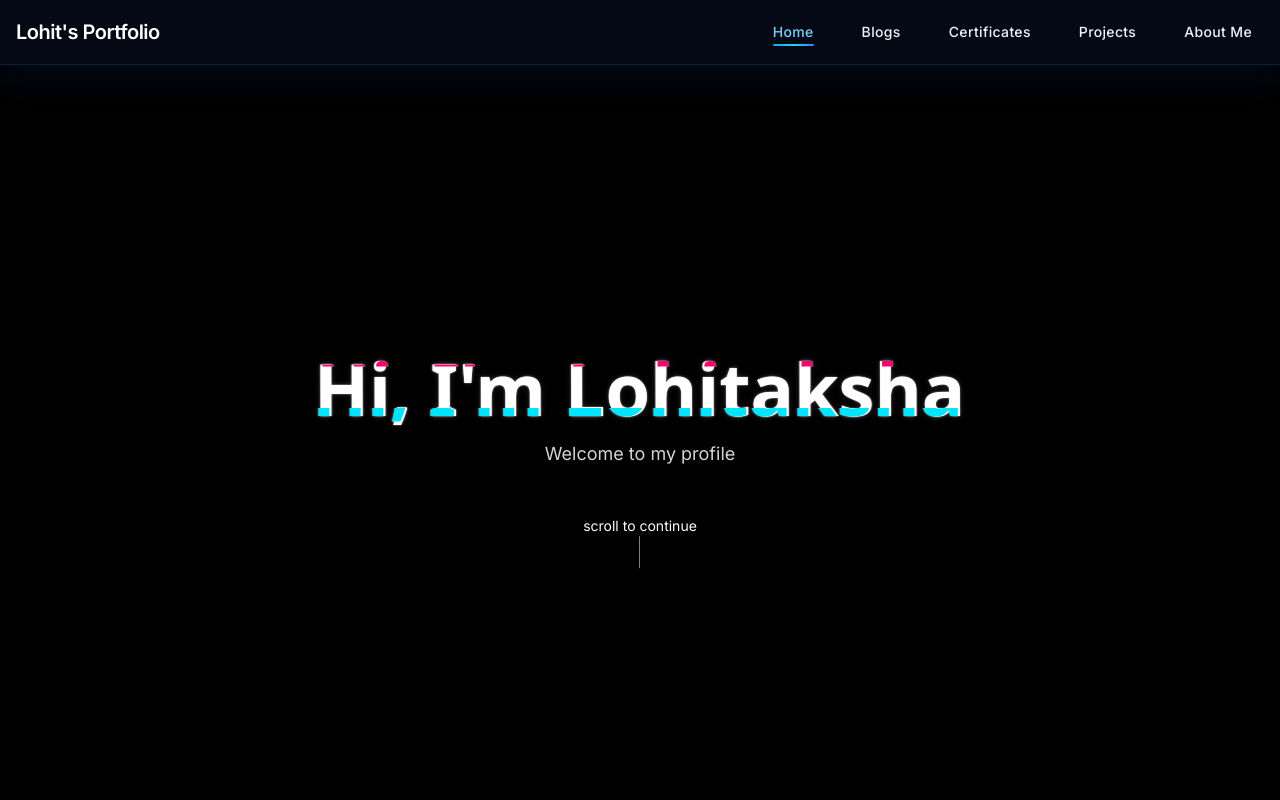
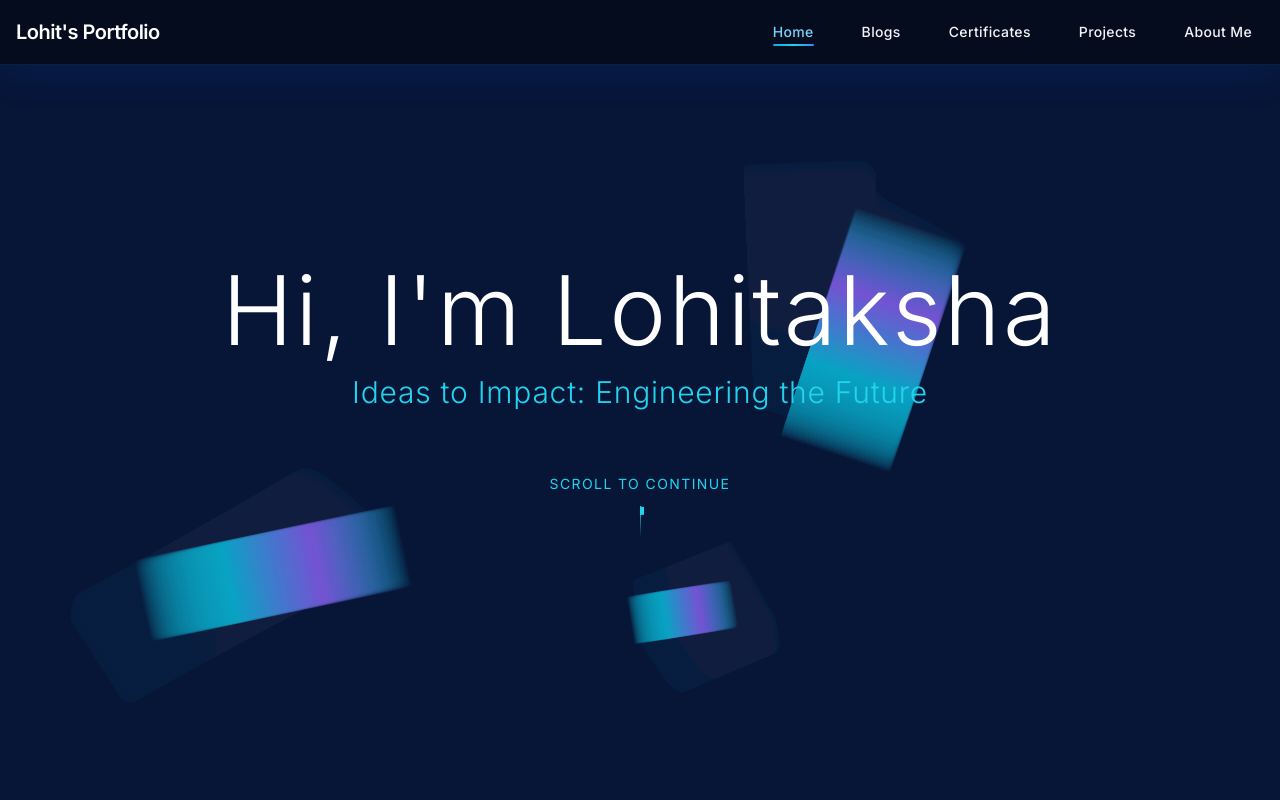
Before and after one commit to lohitaksha06/Portfolio, a Next.js app: page / in a window 1280 px wide. Shown: the top 800 px of the page. Built offline with nearby package versions, Linux system fonts and the light colour scheme.

Commit message:
new theme

```diff
--- a/src/app/page.tsx
+++ b/src/app/page.tsx
@@ -1,7 +1,9 @@
 'use client'
 
 import { useState, useEffect, useRef } from 'react'
+import { motion } from 'framer-motion'
 import Header from '@/components/layout/Header'
+import NeonGradientBackground from '@/components/animations/NeonGradientBackground'
 
 export default function Home() {
   const [showScrollText, setShowScrollText] = useState(false)
@@ -12,7 +14,7 @@ export default function Home() {
     // Show scroll text after a delay
     const scrollTextTimer = setTimeout(() => {
       setShowScrollText(true)
-    }, 2000)
+    }, 1000)
 
     // Observe blogs section
     const observer = new IntersectionObserver(
@@ -37,30 +39,47 @@ export default function Home() {
     <>
       <Header />
 
-      {/* Hero Section */}
-      <main id="home" className="relative grid min-h-screen place-items-center bg-black pt-32 text-white">
-        <div className="text-center px-4">
-          <h1
-            className="glitch text-5xl sm:text-6xl md:text-7xl font-extrabold leading-tight relative"
-            data-text={`Hi, I'm Lohitaksha`}
+      {/* Hero Section with Neon Theme */}
+      <main id="home" className="relative flex min-h-screen items-center justify-center bg-slate-950 text-white overflow-hidden">
+        <NeonGradientBackground />
+
+        <div className="relative z-10 text-center px-4">
+          <motion.h1
+            className="text-5xl sm:text-6xl md:text-7xl lg:text-8xl font-light tracking-wide mb-4 text-white"
+            initial={{ opacity: 0, y: 20 }}
+            animate={{ opacity: 1, y: 0 }}
+            transition={{ duration: 0.8 }}
           >
-            {`Hi, I'm Lohitaksha`}
-          </h1>
-          <p className="mt-4 text-lg text-zinc-300">Welcome to my profile</p>
+            Hi, I&apos;m Lohitaksha
+          </motion.h1>
+
+          <motion.p
+            className="text-lg md:text-2xl lg:text-3xl font-light text-cyan-400 mb-12 tracking-wide"
+            initial={{ opacity: 0, y: 20 }}
+            animate={{ opacity: 1, y: 0 }}
+            transition={{ duration: 0.8, delay: 0.2 }}
+          >
+            Ideas to Impact: Engineering the Future
+          </motion.p>
 
           {/* Scroll to continue text */}
-          <div
-            className={`mt-12 transition-opacity duration-1000 ${
+          <motion.div
+            className={`mt-16 transition-opacity duration-1000 ${
               showScrollText ? 'opacity-100' : 'opacity-0'
             }`}
+            initial={{ opacity: 0 }}
+            animate={{ opacity: showScrollText ? 1 : 0 }}
           >
-            <p className="text-white text-sm animate-pulse">scroll to continue</p>
-            <div className="mt-2 w-px h-8 bg-white/50 mx-auto animate-bounce"></div>
-          </div>
+            <p className="text-cyan-400 text-sm tracking-widest uppercase">scroll to continue</p>
+            <div className="mt-3 w-px h-8 bg-gradient-to-b from-cyan-400 to-transparent mx-auto">
+              <motion.div
+                animate={{ y: [0, 8, 0] }}
+                transition={{ duration: 2, repeat: Infinity }}
+                className="w-1 h-2 bg-cyan-400 mx-auto"
+              />
+            </div>
+          </motion.div>
         </div>
-
-        {/* subtle scanline overlay */}
-        <div className="pointer-events-none fixed inset-0 bg-[linear-gradient(rgba(255,255,255,0.12)_1px,transparent_1px)] bg-[length:100%_3px] opacity-[0.04]" />
       </main>
 
       {/* Content Sections */}
--- /dev/null
+++ b/src/components/animations/NeonGradientBackground.tsx
@@ -0,0 +1,114 @@
+'use client'
+
+import { useEffect, useRef } from 'react'
+
+const NeonGradientBackground = () => {
+  const canvasRef = useRef<HTMLCanvasElement>(null)
+
+  useEffect(() => {
+    const canvas = canvasRef.current
+    if (!canvas) return
+
+    const ctx = canvas.getContext('2d')
+    if (!ctx) return
+
+    canvas.width = window.innerWidth
+    canvas.height = window.innerHeight
+
+    const lines: Array<{
+      x: number
+      y: number
+      vx: number
+      vy: number
+      width: number
+      angle: number
+    }> = []
+
+    // Create animated gradient lines
+    for (let i = 0; i < 3; i++) {
+      lines.push({
+        x: Math.random() * canvas.width,
+        y: Math.random() * canvas.height,
+        vx: (Math.random() - 0.5) * 0.5,
+        vy: (Math.random() - 0.5) * 0.5,
+        width: 100 + Math.random() * 200,
+        angle: Math.random() * Math.PI * 2,
+      })
+    }
+
+    const animate = () => {
+      // Clear canvas with semi-transparent dark background
+      ctx.fillStyle = 'rgba(15, 23, 42, 0.1)'
+      ctx.fillRect(0, 0, canvas.width, canvas.height)
+
+      lines.forEach((line, index) => {
+        // Update position
+        line.x += line.vx
+        line.y += line.vy
+        line.angle += 0.001
+
+        // Wrap around edges
+        if (line.x > canvas.width + 100) line.x = -100
+        if (line.x < -100) line.x = canvas.width + 100
+        if (line.y > canvas.height + 100) line.y = -100
+        if (line.y < -100) line.y = canvas.height + 100
+
+        // Create gradient
+        const gradient = ctx.createLinearGradient(
+          line.x,
+          line.y,
+          line.x + Math.cos(line.angle) * line.width,
+          line.y + Math.sin(line.angle) * line.width
+        )
+
+        // Cyan to purple gradient
+        const colors = [
+          'rgba(6, 182, 212, 0)',
+          'rgba(6, 182, 212, 0.4)',
+          'rgba(139, 92, 246, 0.3)',
+          'rgba(6, 182, 212, 0)',
+        ]
+
+        colors.forEach((color, i) => {
+          gradient.addColorStop(i / (colors.length - 1), color)
+        })
+
+        // Draw the gradient line
+        ctx.strokeStyle = gradient
+        ctx.lineWidth = 80 + Math.sin(Date.now() / 1000 + index) * 40
+        ctx.lineCap = 'round'
+        ctx.lineJoin = 'round'
+
+        ctx.beginPath()
+        ctx.moveTo(line.x, line.y)
+        ctx.lineTo(
+          line.x + Math.cos(line.angle) * line.width,
+          line.y + Math.sin(line.angle) * line.width
+        )
+        ctx.stroke()
+      })
+
+      requestAnimationFrame(animate)
+    }
+
+    animate()
+
+    const handleResize = () => {
+      canvas.width = window.innerWidth
+      canvas.height = window.innerHeight
+    }
+
+    window.addEventListener('resize', handleResize)
+    return () => window.removeEventListener('resize', handleResize)
+  }, [])
+
+  return (
+    <canvas
+      ref={canvasRef}
+      className="fixed inset-0 z-0"
+      style={{ mixBlendMode: 'screen' }}
+    />
+  )
+}
+
+export default NeonGradientBackground
--- a/src/components/sections/HeroSection.tsx
+++ b/src/components/sections/HeroSection.tsx
@@ -1,84 +1,58 @@
 'use client'
 
 import { motion } from 'framer-motion'
-import InteractiveBackground from '../animations/InteractiveBackground'
+import NeonGradientBackground from '../animations/NeonGradientBackground'
 
 const HeroSection = () => {
-  const headline = "Your Name"
-  const subheadline = "A UX Engineer Crafting Digital Experiences"
-
-  const sentence = {
-    hidden: { opacity: 0 },
-    visible: (i = 1) => ({
-      opacity: 1,
-      transition: { staggerChildren: 0.12, delayChildren: i * 0.5 },
-    }),
-  }
-
-  const letter = {
-    hidden: { opacity: 0, y: 50 },
-    visible: {
-      opacity: 1,
-      y: 0,
-      transition: {
-        type: 'spring',
-        damping: 12,
-        stiffness: 100,
-      },
-    },
-  }
+  const headline = "Hi, I'm Lohitaksha"
+  const subheadline = "Ideas to Impact: Engineering the Future"
 
   return (
-    <section className="relative flex items-center justify-center h-screen bg-gradient-to-br from-gray-900 via-purple-900 to-violet-900 text-white overflow-hidden">
-      {/* The 3D background */}
-      <InteractiveBackground />
+    <section className="relative flex items-center justify-center min-h-screen bg-slate-950 text-white overflow-hidden">
+      {/* Neon Gradient Background */}
+      <NeonGradientBackground />
 
       {/* Content with higher z-index */}
-      <div className="relative z-10 text-center px-4">
-        <motion.h1
-          className="text-6xl md:text-8xl lg:text-9xl font-bold tracking-tighter mb-6"
-          variants={sentence}
-          initial="hidden"
-          animate="visible"
+      <div className="relative z-10 text-center px-4 py-20">
+        <motion.div
+          initial={{ opacity: 0, y: 20 }}
+          animate={{ opacity: 1, y: 0 }}
+          transition={{ duration: 0.8 }}
         >
-          {headline.split("").map((char, index) => (
-            <motion.span
-              key={index}
-              variants={letter}
-              className="inline-block"
-            >
-              {char === " " ? "\u00A0" : char}
-            </motion.span>
-          ))}
-        </motion.h1>
+          <h1 className="text-5xl md:text-7xl lg:text-8xl font-light tracking-wider mb-4 text-white">
+            {headline.split('\n').map((line, i) => (
+              <div key={i}>{line}</div>
+            ))}
+          </h1>
+        </motion.div>
 
         <motion.h2
-          className="text-xl md:text-3xl lg:text-4xl font-light text-gray-300 mb-8"
+          className="text-lg md:text-2xl lg:text-3xl font-light text-cyan-400 mb-12 tracking-wide"
           initial={{ opacity: 0, y: 20 }}
           animate={{ opacity: 1, y: 0 }}
-          transition={{ duration: 0.8, delay: 1.5 }}
+          transition={{ duration: 0.8, delay: 0.2 }}
         >
           {subheadline}
         </motion.h2>
 
         <motion.div
-          className="flex flex-col sm:flex-row gap-4 justify-center items-center"
+          className="flex flex-col sm:flex-row gap-6 justify-center items-center"
           initial={{ opacity: 0, y: 20 }}
           animate={{ opacity: 1, y: 0 }}
-          transition={{ duration: 0.8, delay: 2 }}
+          transition={{ duration: 0.8, delay: 0.4 }}
         >
           <motion.button
-            whileHover={{ scale: 1.05 }}
+            whileHover={{ scale: 1.05, boxShadow: "0 0 20px rgba(6, 182, 212, 0.5)" }}
             whileTap={{ scale: 0.95 }}
-            className="bg-gradient-to-r from-purple-600 to-pink-600 hover:from-purple-700 hover:to-pink-700 text-white font-bold py-4 px-8 rounded-full transition-all duration-300 shadow-lg hover:shadow-xl"
+            className="bg-cyan-500 hover:bg-cyan-600 text-slate-950 font-bold py-3 px-8 rounded-full transition-all duration-300 shadow-lg"
           >
             View My Work
           </motion.button>
 
           <motion.button
-            whileHover={{ scale: 1.05 }}
+            whileHover={{ scale: 1.05, borderColor: "rgb(6, 182, 212)", boxShadow: "0 0 20px rgba(6, 182, 212, 0.3)" }}
             whileTap={{ scale: 0.95 }}
-            className="border-2 border-white hover:bg-white hover:text-gray-900 text-white font-bold py-4 px-8 rounded-full transition-all duration-300"
+            className="border-2 border-cyan-400 hover:border-cyan-300 text-cyan-400 hover:text-cyan-300 font-bold py-3 px-8 rounded-full transition-all duration-300"
           >
             Get In Touch
           </motion.button>
@@ -90,12 +64,12 @@ const HeroSection = () => {
         className="absolute bottom-8 left-1/2 transform -translate-x-1/2"
         initial={{ opacity: 0 }}
         animate={{ opacity: 1 }}
-        transition={{ delay: 3 }}
+        transition={{ delay: 1 }}
       >
         <motion.div
           animate={{ y: [0, 10, 0] }}
           transition={{ duration: 2, repeat: Infinity }}
-          className="w-6 h-10 border-2 border-white rounded-full flex justify-center"
+          className="w-6 h-10 border-2 border-cyan-400 rounded-full flex justify-center"
         >
           <motion.div
             animate={{ y: [0, 12, 0] }}
```
